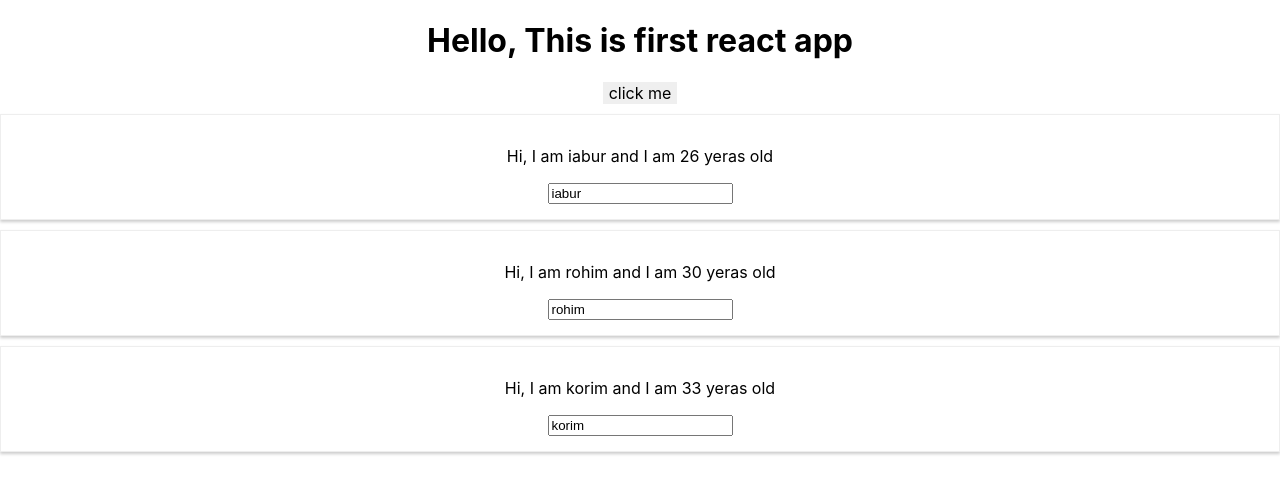
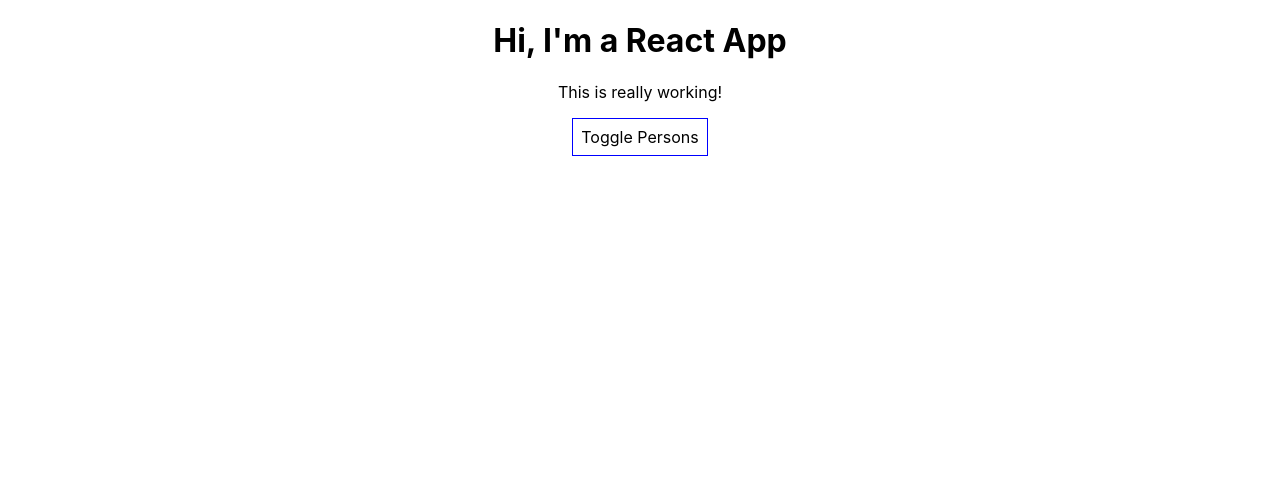
Before and after one commit to iabur/playing-with-react, a React (Create React App) app: page / in a window 1280 px wide. Shown: the top 494 px of the page. Built offline with nearby package versions, Linux system fonts and the light colour scheme.

Commit message:
list and keys

```diff
--- a/src/App.js
+++ b/src/App.js
@@ -4,74 +4,86 @@
 
 class App extends Component {
   state = {
-    Person: [
-      { name: 'iabur', age: '26' },
-      { name: 'rohim', age: 30 },
-      { name: 'korim', age: 33 },
+    persons: [
+      { id: 'asfa1', name: 'Max', age: 28 },
+      { id: 'vasdf1', name: 'Manu', age: 29 },
+      { id: 'asdf11', name: 'Stephanie', age: 26 },
     ],
-    show: true,
+    otherState: 'some other value',
+    showPersons: false,
   };
 
-  onChangeHandler = (event) => {
-    this.setState({
-      Person: [
-        { name: 'iabur', age: '26' },
-        { name: event.target.value, age: 30 },
-        { name: 'korim', age: 33 },
-      ],
+  nameChangedHandler = (event, id) => {
+    const personIndex = this.state.persons.findIndex((p) => {
+      return p.id === id;
     });
+
+    const person = {
+      ...this.state.persons[personIndex],
+    };
+
+    // const person = Object.assign({}, this.state.persons[personIndex]);
+
+    person.name = event.target.value;
+
+    const persons = [...this.state.persons];
+    persons[personIndex] = person;
+
+    this.setState({ persons: persons });
   };
 
-  switchPersonName = () => {
-    const showPerson = this.state.show;
-    this.setState({
-      show: !showPerson,
-    });
+  deletePersonHandler = (personIndex) => {
+    // const persons = this.state.persons.slice();
+    const persons = [...this.state.persons];
+    persons.splice(personIndex, 1);
+    this.setState({ persons: persons });
   };
 
-  deletePerson = (personIndex) => {
-    const persons = [...this.state.Person];
-    persons.splice(personIndex, 1);
-    this.setState({
-      Person: persons,
-    });
+  togglePersonsHandler = () => {
+    const doesShow = this.state.showPersons;
+    this.setState({ showPersons: !doesShow });
   };
 
   render() {
     const style = {
-      backgroundColor: 'while',
+      backgroundColor: 'white',
       font: 'inherit',
-      padding: '1px solid gray',
-      border: '2px',
+      border: '1px solid blue',
+      padding: '8px',
       cursor: 'pointer',
     };
 
     let persons = null;
-    if (this.state.show) {
+
+    if (this.state.showPersons) {
       persons = (
         <div>
-          {this.state.Person.map((person, index) => {
+          {this.state.persons.map((person, index) => {
             return (
               <Person
-                click={() => this.deletePerson(index)}
+                changed={(event) => this.nameChangedHandler(event, person.id)}
+                click={() => this.deletePersonHandler(index)}
                 name={person.name}
                 age={person.age}
-                key={index}
+                key={person.id}
               />
             );
           })}
         </div>
       );
     }
+
     return (
       <div className='App'>
-        <h1>Hello, This is first react app</h1>
-        <button style={style} onClick={this.switchPersonName}>
-          click me
+        <h1>Hi, I'm a React App</h1>
+        <p>This is really working!</p>
+        <button style={style} onClick={this.togglePersonsHandler}>
+          Toggle Persons
         </button>
         {persons}
       </div>
     );
+    // return React.createElement('div', {className: 'App'}, React.createElement('h1', null, 'Does this work now?'));
   }
 }
 
--- a/src/Person/Person.js
+++ b/src/Person/Person.js
@@ -7,7 +7,7 @@
         Hi, I am {props.name} and I am {props.age} yeras old
       </p>
       <p>{props.children}</p>
-      <input type='text' onChange={props.changed} value={props.name} />
+      <input type='text' onChange={props.changed} />
     </div>
   );
 };
```
